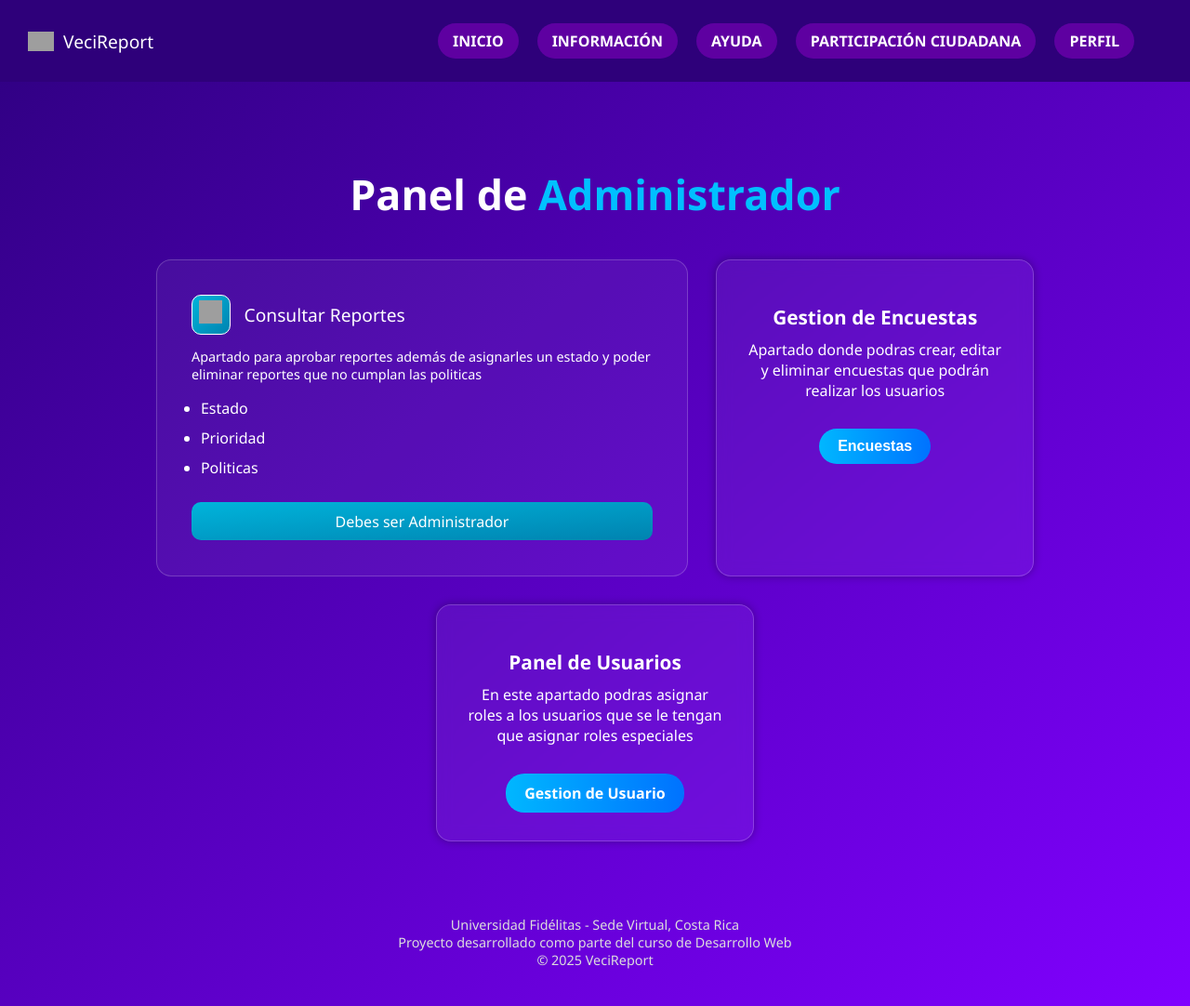
After one commit to RaulRod1919/Proyecto_Ambiente_Web_Cliente_Servidor_G2, a PHP site: page /admin.php in a window 1280 px wide. The commit adds this page. Shown: the whole page at 93% size. Run offline with PHP 8.4, Linux system fonts and the light colour scheme; grey boxes are pictures that could not be loaded.

Commit message:
panel de admin junto con la asignacion de roles

```diff
--- /dev/null
+++ b/admin.php
@@ -0,0 +1,82 @@
+<!DOCTYPE html>
+<html lang="en">
+
+<head>
+    <?php include 'app/fragmentos/head.php' ?>
+    <script src="js/panelAdmin.js"></script>
+</head>
+
+<body>
+    <?php include 'app/fragmentos/header.php' ?>
+    <main class="main">
+        <h1>Panel de <span>Administrador</span></h1>
+
+        <section class="cards">
+
+            <article class="contenedor-caja">
+                <div class="logo">
+                    <div class="contenedor-icon-danger bg-celeste">
+                        <img src="img/busqueda.png" alt="Busqueda">
+                    </div>
+                    Consultar Reportes
+                </div>
+                <p>Apartado para aprobar reportes además de asignarles un estado y poder eliminar reportes que no cumplan las politicas</p>
+                <ul>
+                    <li>Estado</li>
+                    <li>Prioridad</li>
+                    <li>Politicas</li>
+                </ul>
+                <?php
+                        if(isset($_SESSION["rol"]) && $_SESSION["rol"] == "Admin"){
+                            echo "<a href='reportesAdmin.php'><button class='boton-participacion bg-celeste' type='button'>Gestionar Reportes</button></a>";
+                        }else{
+                            echo "<a><button class='boton-participacion bg-celeste' type='button'>Debes ser Administrador</button></a>";
+                        }
+                    ?>
+            </article>
+
+            <section class="card">
+                <h2>Gestion de Encuestas</h2>
+                <p>Apartado donde podras crear, editar y eliminar encuestas que podrán realizar los usuarios</p>
+                <button class="boton">Encuestas</button>
+            </section>
+
+            <section class="card">
+                <h2>Panel de Usuarios</h2>
+                <p>En este apartado podras asignar roles a los usuarios que se le tengan que asignar roles especiales</p>
+                <a class="boton" id="gestionUser">Gestion de Usuario</a>
+            </section>
+
+        </section>
+
+        <div class="overlay" id="popup">
+            <div class="popup">
+                <button class="cerrar-btn" id="cerrar">&times;</button>
+                <h2>Crear un Nuevo Reporte</h2>
+                <form class="form" id="setRol">
+                    <label>Correo</label>
+                    <input type="email" class="entrada" id="correo">
+                    <label>Contraseña</label>
+                    <input type="password" class="entrada" id="password">
+                    <label>Roles</label>
+                    <select type="text" class="entrada" id="rol">
+                        <option default value="Admin">Administrador</option>
+                        <option value="User">Usuario</option>
+                    </select>
+                    <div class="contenedor-btns">
+                        <button class="boton-participacion bg-naranja" type="submit">Asignar Rol</button>
+                    </div>
+                </form>
+            </div>
+        </div>
+
+        <footer class="footer">
+            Universidad Fidélitas - Sede Virtual, Costa Rica<br />
+            Proyecto desarrollado como parte del curso de Desarrollo Web<br />
+            &copy; 2025 VeciReport
+        </footer>
+    </main>
+
+</body>
+
+</html>
--- a/app/fragmentos/header.php
+++ b/app/fragmentos/header.php
@@ -18,6 +18,11 @@ if (session_status() === PHP_SESSION_NONE) {
       <a href="paginaAyuda.php">AYUDA</a>
       <a href="participacionCiudadana.php" id="participacion">PARTICIPACIÓN CIUDADANA</a>
       <a href="Perfil.php">PERFIL</a>
+      <?php
+        if(isset($_SESSION["rol"]) && $_SESSION["rol"] == "Admin"){
+            echo "<a href='admin.php'>Admin</a>";
+          }
+      ?>
     </div>
     <?php if (!empty($_SESSION['nombre'])): ?>
       <div class="usuario-loggeado">
--- /dev/null
+++ b/js/panelAdmin.js
@@ -0,0 +1,31 @@
+document.addEventListener("DOMContentLoaded", function(){
+
+    $("#gestionUser").on("click", function(){
+        $("#popup").css("display", "flex");
+    });
+
+    $("#cerrar").on("click", function(){
+        $("#popup").css("display", "none");
+    });
+
+    function limpiar(){
+        $("input").val("");
+    }
+
+    $("#setRol").on("submit", function(e){
+        e.preventDefault();
+        let correo = $("#correo").val();
+        let password = $("#password").val();
+        let rol = $("#rol").val();
+        $.post("router.php?action=setRol", {correo : correo, password : password, rol : rol}, function(respuesta){
+            if(respuesta.succes){
+                alert(respuesta.succes);
+            }else{
+                alert(respuesta.error);
+            }
+            limpiar();
+            $("#popup").css("display", "none");
+        }, "json");
+    })
+
+});
--- a/router.php
+++ b/router.php
@@ -47,6 +47,9 @@ switch($action){
     case'updateReporte':
         echo $reportController->updateReporte($_POST["prioridad"],$_POST["estado"],$_POST["idReporte"]);
     break;
+    case'setRol':
+        echo $userController->setRol( $_POST['correo'], $_POST['password'], $_POST['rol']);
+    break;
 }
 
 ?>
```
Also changed, not shown: app/controlador/UsuarioController.php (+9 -0 lines), app/modelo/Usuario.php (+16 -0 lines), participacionCiudadana.php (+2 -25 lines).
